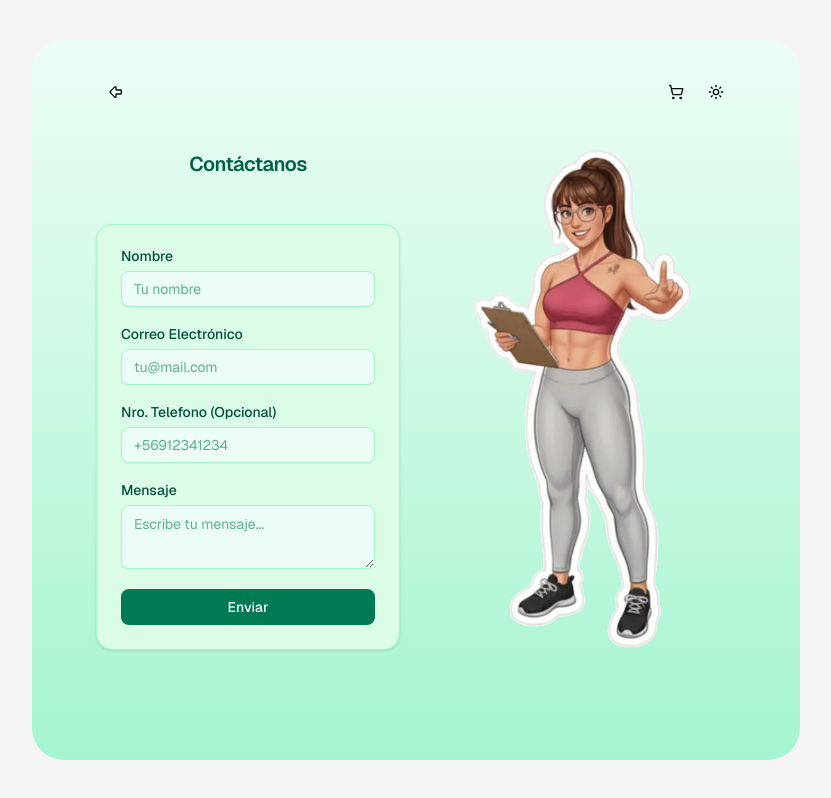
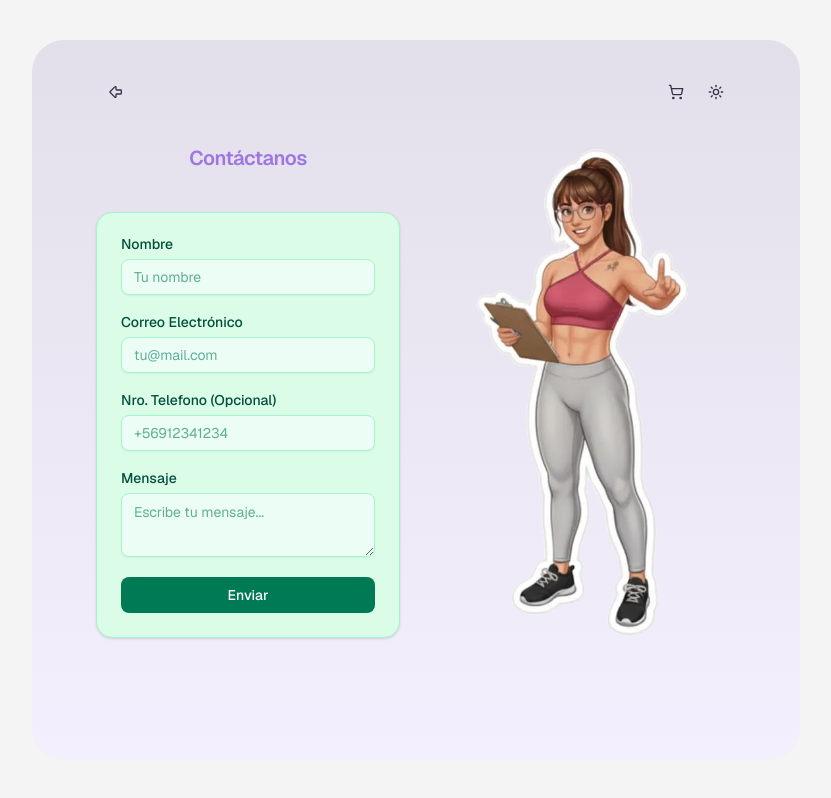
Before and after one commit to jmejiasb/alim-cons, a Next.js app in the folder frontend/: page /contact in a window 1280 px wide. Shown: the whole page, without its empty margins (224-1055 px from the left). Built offline with nearby package versions, Linux system fonts and the light colour scheme.

Commit message:
css: define theme and convert layout and home page to use theme

```diff
--- a/frontend/src/app/globals.css
+++ b/frontend/src/app/globals.css
@@ -45,71 +45,101 @@
 
 :root {
   --radius: 0.625rem;
-  --background: oklch(1 0 0);
-  --foreground: oklch(0.145 0 0);
-  --card: oklch(1 0 0);
-  --card-foreground: oklch(0.145 0 0);
-  --popover: oklch(1 0 0);
-  --popover-foreground: oklch(0.145 0 0);
-  --primary: oklch(0.205 0 0);
-  --primary-foreground: oklch(0.985 0 0);
-  --secondary: oklch(0.97 0 0);
-  --secondary-foreground: oklch(0.205 0 0);
-  --muted: oklch(0.97 0 0);
-  --muted-foreground: oklch(0.556 0 0);
-  --accent: oklch(0.97 0 0);
-  --accent-foreground: oklch(0.205 0 0);
-  --destructive: oklch(0.577 0.245 27.325);
-  --border: oklch(0.922 0 0);
-  --input: oklch(0.922 0 0);
-  --ring: oklch(0.708 0 0);
-  --chart-1: oklch(0.646 0.222 41.116);
-  --chart-2: oklch(0.6 0.118 184.704);
-  --chart-3: oklch(0.398 0.07 227.392);
-  --chart-4: oklch(0.828 0.189 84.429);
-  --chart-5: oklch(0.769 0.188 70.08);
-  --sidebar: oklch(0.985 0 0);
-  --sidebar-foreground: oklch(0.145 0 0);
-  --sidebar-primary: oklch(0.205 0 0);
-  --sidebar-primary-foreground: oklch(0.985 0 0);
-  --sidebar-accent: oklch(0.97 0 0);
-  --sidebar-accent-foreground: oklch(0.205 0 0);
-  --sidebar-border: oklch(0.922 0 0);
-  --sidebar-ring: oklch(0.708 0 0);
+
+  /* base surfaces */
+  --background: oklch(0.96 0.02 300);
+  --foreground: oklch(0.33 0.05 300);
+
+  --card: oklch(0.93 0.02 300);
+  --card-foreground: oklch(0.28 0.04 300);
+
+  --popover: oklch(0.95 0.02 300);
+  --popover-foreground: oklch(0.28 0.04 300);
+
+  /* brand */
+  --primary: oklch(0.65 0.16 300);
+  --primary-foreground: oklch(0.98 0.01 300);
+
+  /* secondary / subtle surfaces */
+  --secondary: oklch(0.90 0.015 300);
+  --secondary-foreground: oklch(0.34 0.04 300);
+
+  /* muted */
+  --muted: oklch(0.91 0.015 300);
+  --muted-foreground: oklch(0.50 0.03 300);
+
+  /* accents */
+  --accent: oklch(0.88 0.03 300);
+  --accent-foreground: oklch(0.30 0.04 300);
+
+  /* feedback */
+  --destructive: oklch(0.60 0.22 25);
+
+  /* borders / controls */
+  --border: oklch(0.84 0.02 300);
+  --input: oklch(0.94 0.01 300);
+  --ring: oklch(0.65 0.16 300);
+
+  /* charts */
+  --chart-1: oklch(0.65 0.16 300);
+  --chart-2: oklch(0.72 0.12 260);
+  --chart-3: oklch(0.58 0.10 230);
+  --chart-4: oklch(0.78 0.14 330);
+  --chart-5: oklch(0.70 0.15 20);
+
+  /* sidebar */
+  --sidebar: oklch(0.93 0.02 300);
+  --sidebar-foreground: oklch(0.28 0.04 300);
+  --sidebar-primary: oklch(0.65 0.16 300);
+  --sidebar-primary-foreground: oklch(0.98 0.01 300);
+  --sidebar-accent: oklch(0.88 0.03 300);
+  --sidebar-accent-foreground: oklch(0.30 0.04 300);
+  --sidebar-border: oklch(0.84 0.02 300);
+  --sidebar-ring: oklch(0.65 0.16 300);
 }
 
 .dark {
-  --background: oklch(0.145 0 0);
-  --foreground: oklch(0.985 0 0);
-  --card: oklch(0.205 0 0);
-  --card-foreground: oklch(0.985 0 0);
-  --popover: oklch(0.205 0 0);
-  --popover-foreground: oklch(0.985 0 0);
-  --primary: oklch(0.922 0 0);
-  --primary-foreground: oklch(0.205 0 0);
-  --secondary: oklch(0.269 0 0);
-  --secondary-foreground: oklch(0.985 0 0);
-  --muted: oklch(0.269 0 0);
-  --muted-foreground: oklch(0.708 0 0);
-  --accent: oklch(0.269 0 0);
-  --accent-foreground: oklch(0.985 0 0);
-  --destructive: oklch(0.704 0.191 22.216);
-  --border: oklch(1 0 0 / 10%);
-  --input: oklch(1 0 0 / 15%);
-  --ring: oklch(0.556 0 0);
-  --chart-1: oklch(0.488 0.243 264.376);
-  --chart-2: oklch(0.696 0.17 162.48);
-  --chart-3: oklch(0.769 0.188 70.08);
-  --chart-4: oklch(0.627 0.265 303.9);
-  --chart-5: oklch(0.645 0.246 16.439);
-  --sidebar: oklch(0.205 0 0);
-  --sidebar-foreground: oklch(0.985 0 0);
-  --sidebar-primary: oklch(0.488 0.243 264.376);
-  --sidebar-primary-foreground: oklch(0.985 0 0);
-  --sidebar-accent: oklch(0.269 0 0);
-  --sidebar-accent-foreground: oklch(0.985 0 0);
-  --sidebar-border: oklch(1 0 0 / 10%);
-  --sidebar-ring: oklch(0.556 0 0);
+  --background: oklch(0.17 0.025 285);
+  --foreground: oklch(0.96 0.01 300);
+
+  --card: oklch(0.24 0.03 285);
+  --card-foreground: oklch(0.96 0.01 300);
+
+  --popover: oklch(0.24 0.03 285);
+  --popover-foreground: oklch(0.96 0.01 300);
+
+  --primary: oklch(0.72 0.17 300);
+  --primary-foreground: oklch(0.18 0.02 285);
+
+  --secondary: oklch(0.28 0.025 285);
+  --secondary-foreground: oklch(0.94 0.01 300);
+
+  --muted: oklch(0.27 0.02 285);
+  --muted-foreground: oklch(0.72 0.015 285);
+
+  --accent: oklch(0.30 0.03 285);
+  --accent-foreground: oklch(0.95 0.01 300);
+
+  --destructive: oklch(0.68 0.20 25);
+
+  --border: oklch(0.34 0.02 285);
+  --input: oklch(0.22 0.025 285);
+  --ring: oklch(0.72 0.17 300);
+
+  --chart-1: oklch(0.72 0.17 300);
+  --chart-2: oklch(0.70 0.12 260);
+  --chart-3: oklch(0.68 0.11 230);
+  --chart-4: oklch(0.76 0.13 330);
+  --chart-5: oklch(0.74 0.14 20);
+
+  --sidebar: oklch(0.20 0.025 285);
+  --sidebar-foreground: oklch(0.95 0.01 300);
+  --sidebar-primary: oklch(0.72 0.17 300);
+  --sidebar-primary-foreground: oklch(0.18 0.02 285);
+  --sidebar-accent: oklch(0.28 0.025 285);
+  --sidebar-accent-foreground: oklch(0.95 0.01 300);
+  --sidebar-border: oklch(0.34 0.02 285);
+  --sidebar-ring: oklch(0.72 0.17 300);
 }
 
 @layer base {
@@ -117,6 +147,19 @@
     @apply border-border outline-ring/50;
   }
   body {
-    @apply bg-background text-foreground;
+    @apply text-foreground;
+
+    background:
+      radial-gradient(
+        circle at 30% 20%,
+        oklch(0.88 0.06 300 / 0.5),
+        transparent 40%
+      ),
+      radial-gradient(
+        circle at 80% 80%,
+        oklch(0.90 0.05 280 / 0.4),
+        transparent 40%
+      ),
+      var(--background);
   }
 }
--- a/frontend/src/components/home/NavButton.tsx
+++ b/frontend/src/components/home/NavButton.tsx
@@ -11,31 +11,26 @@ interface NavButtonProps {
 }
 
 export function NavButton({ href, label, inverted = false }: NavButtonProps) {
-  const shadowBg = inverted
-    ? "bg-emerald-600 hover:bg-emerald-700 dark:bg-blue-900 dark:hover:bg-blue-950"
-    : "bg-gray-400 hover:bg-gray-500 dark:bg-slate-700 dark:hover:bg-slate-800";
+  const shadowBg = inverted ? "bg-primary/80" : "bg-primary/70";
 
   const btnBg = inverted
-    ? "bg-gray-200 hover:bg-gray-300 text-emerald-600 dark:bg-slate-700 dark:hover:bg-slate-800 dark:text-blue-600"
-    : "bg-emerald-500 hover:bg-emerald-600 text-gray-200 dark:bg-blue-900 dark:hover:bg-blue-950";
+    ? "bg-card text-primary hover:bg-card/90"
+    : "bg-primary text-primary-foreground hover:bg-primary/90";
 
   return (
-    <div className="inline-block relative group w-9/10">
+    <div className="inline-block relative group w-[90%]">
       <div
         className={cn(
-          "absolute inset-0 rounded-lg translate-x-1 translate-y-1",
+          "absolute inset-0 rounded-lg translate-x-1 translate-y-1 transition-transform",
           "group-hover:translate-x-0 group-hover:translate-y-0",
-          "transition-transform",
-
-          shadowBg
+          shadowBg,
         )}
       />
       <Button
         asChild
         className={cn(
-          "relative px-8 py-2.5 uppercase tracking-wider rounded-lg w-full",
-          "transition-colors",
-          btnBg
+          "relative px-8 py-2.5 uppercase tracking-wider rounded-lg w-full transition-colors",
+          btnBg,
         )}
       >
         <Link href={href}>{label}</Link>
--- a/frontend/src/components/layout/PageContainer.tsx
+++ b/frontend/src/components/layout/PageContainer.tsx
@@ -19,9 +19,16 @@ export function PageContainer({
   };
 
   return (
-    <div className="flex h-full items-center justify-between sm:min-h-[90vh] sm:py-8 md:min-h-[90vh] md:py-8">
+    <div className="flex h-full items-center justify-center sm:min-h-[90vh] sm:py-8 md:min-h-[90vh] md:py-8">
       <div
-        className={`flex h-full w-screen ${widthClasses[maxWidth]} flex-col items-center py-8 px-16 sm:min-h-[90vh] sm:rounded-4xl md:rounded-4xl bg-linear-to-t from-emerald-200 to-emerald-50 dark:bg-linear-to-t dark:from-slate-800 dark:to-black ease-out animate-in fade-in slide-in-from-bottom-4 ${className}`}
+        className={`
+          flex h-full w-screen ${widthClasses[maxWidth]} flex-col items-center px-16 py-8
+          sm:min-h-[90vh] sm:rounded-4xl md:rounded-4xl
+          bg-linear-to-t from-background to-muted
+          text-foreground
+          ease-out animate-in fade-in slide-in-from-bottom-4
+          ${className}
+        `}
       >
         {children}
       </div>
--- a/frontend/src/components/layout/PageTitle.tsx
+++ b/frontend/src/components/layout/PageTitle.tsx
@@ -1,6 +1,6 @@
 export function PageTitle({ title }: { title: string }) {
   return (
-    <h1 className="max-w-xs text-xl font-semibold leading-10 tracking-tight text-emerald-800 dark:text-zinc-50 mb-10 mx-auto text-center">
+    <h1 className="mx-auto mb-10 max-w-xs text-center text-xl font-semibold tracking-tight text-primary">
       {title}
     </h1>
   );
--- /dev/null
+++ b/frontend/src/components/layout/Surface.tsx
@@ -0,0 +1,18 @@
+import { PropsWithChildren } from "react";
+import { cn } from "@/lib/utils";
+
+export function Surface({
+  children,
+  className,
+}: PropsWithChildren<{ className?: string }>) {
+  return (
+    <div
+      className={cn(
+        "bg-card text-card-foreground border border-border rounded-xl shadow-lg",
+        className,
+      )}
+    >
+      {children}
+    </div>
+  );
+}
```
